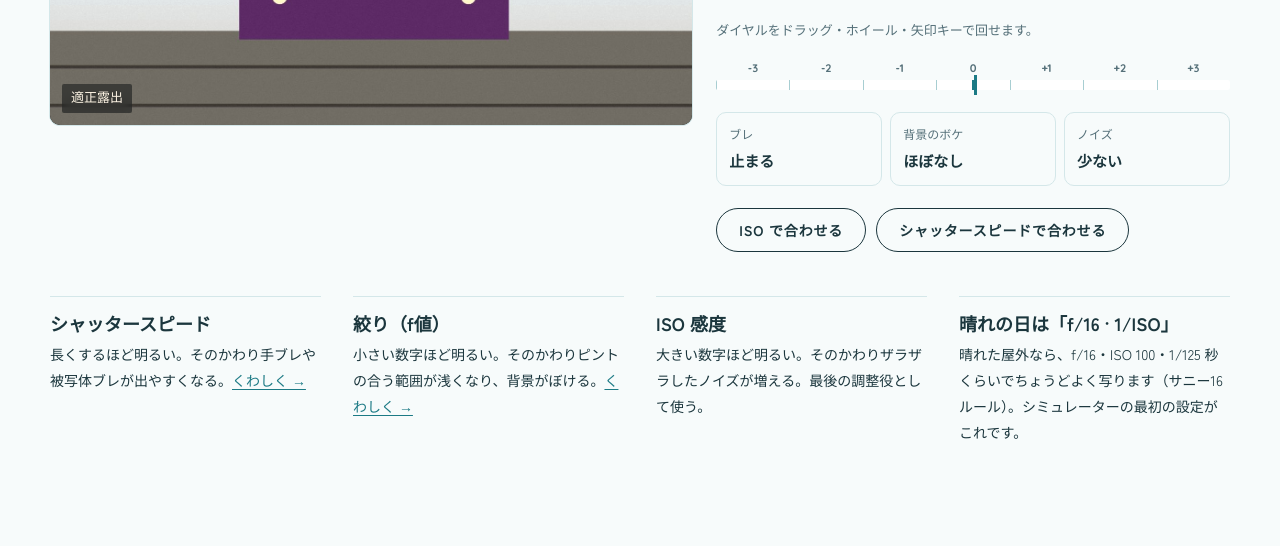
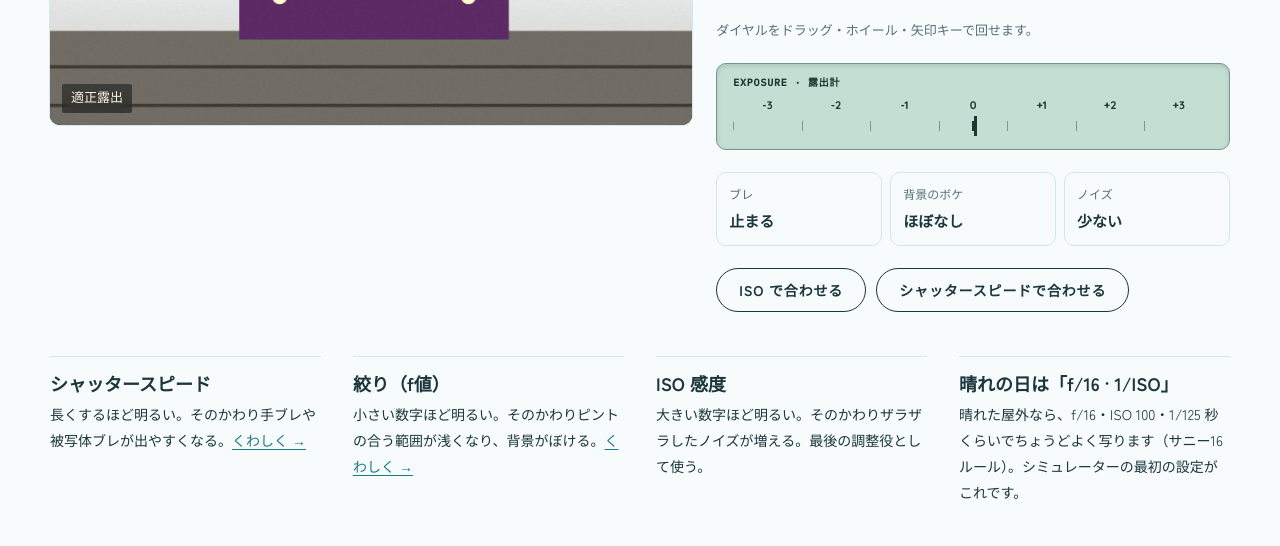
Before and after one commit to lingmulongtai/KUAS-Photography-Club, an Astro site: page /learn in a window 1280 px wide. Shown: the part 1512-2058 px from the top of the page. Built offline with nearby package versions, Linux system fonts and the light colour scheme; Astro itself is replaced by a stand-in of ours; a web font is replaced by a local one.

Commit message:
feat(learn): read exposure on a camera-style LCD meter
Give the exposure meter the same inset LCD treatment as the setting displays so the simulation reads as one camera control panel. Keep the existing live exposure announcement and remove only the superseded range-control styles.

```diff
--- a/src/components/learn/ExposureSim.astro
+++ b/src/components/learn/ExposureSim.astro
@@ -39,6 +39,7 @@ const scenes = [
     <p class="small muted">ダイヤルをドラッグ・ホイール・矢印キーで回せます。</p>
 
     <div class="meter" aria-hidden="true">
+      <span class="meter-label">EXPOSURE · 露出計</span>
       <div class="scale">
         {[-3, -2, -1, 0, 1, 2, 3].map((n) => <span>{n > 0 ? `+${n}` : n}</span>)}
       </div>
@@ -232,29 +233,20 @@ const scenes = [
     gap: 12px;
   }
 
-  .dial {
+  .meter {
     display: grid;
-    grid-template-columns: 9em minmax(0, 1fr) 4.5em;
-    align-items: center;
-    gap: 12px;
-    font-size: 14px;
+    gap: 10px;
+    padding: 12px 16px 18px;
+    border: 1px solid #74968c;
+    border-radius: var(--radius);
+    background: #c5ded3;
+    color: #1b3933;
+    box-shadow: inset 0 2px 4px #1b393326;
   }
 
-  .dial input {
-    width: 100%;
-    accent-color: var(--accent);
-  }
-
-  .dial output {
-    font: 700 15px/1 var(--latin);
-    color: var(--accent);
-    text-align: right;
-    font-variant-numeric: tabular-nums;
-  }
-
-  .meter {
-    display: grid;
-    gap: 6px;
+  .meter-label {
+    font: 700 10px/1.4 var(--mono);
+    letter-spacing: .08em;
   }
 
   .scale {
@@ -262,16 +254,15 @@ const scenes = [
     grid-template-columns: repeat(7, 1fr);
     text-align: center;
     font: 700 11px/1 var(--latin);
-    color: var(--muted);
+    color: inherit;
   }
 
   .track {
     position: relative;
     height: 10px;
     background:
-      linear-gradient(90deg, transparent calc(50% - 1px), var(--accent) calc(50% - 1px), var(--accent) calc(50% + 1px), transparent calc(50% + 1px)),
-      repeating-linear-gradient(90deg, var(--line-strong) 0 1px, transparent 1px calc(100% / 7));
-    background-color: var(--raise);
+      linear-gradient(90deg, transparent calc(50% - 1px), currentColor calc(50% - 1px), currentColor calc(50% + 1px), transparent calc(50% + 1px)),
+      repeating-linear-gradient(90deg, #1b39336b 0 1px, transparent 1px calc(100% / 7));
     border-radius: 2px;
   }
 
@@ -281,7 +272,7 @@ const scenes = [
     width: 3px;
     height: 20px;
     margin-left: -1.5px;
-    background: var(--mark);
+    background: currentColor;
     transition: left 0.25s;
   }
 
@@ -323,15 +314,6 @@ const scenes = [
   }
 
   @media (max-width: 420px) {
-    .dial {
-      grid-template-columns: 1fr 4.5em;
-    }
-
-    .dial input {
-      grid-column: 1 / -1;
-      grid-row: 2;
-    }
-
     .effects {
       grid-template-columns: 1fr;
     }
```
